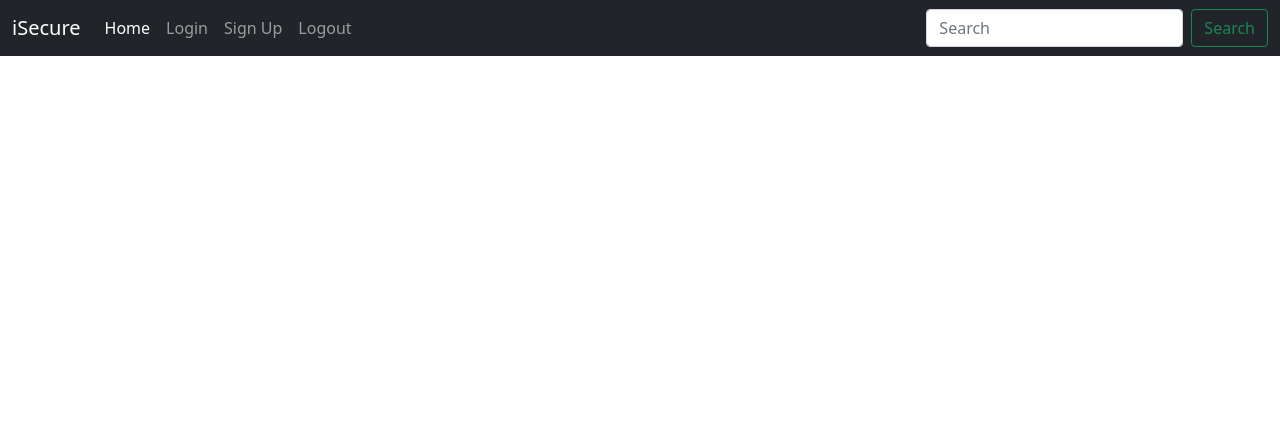
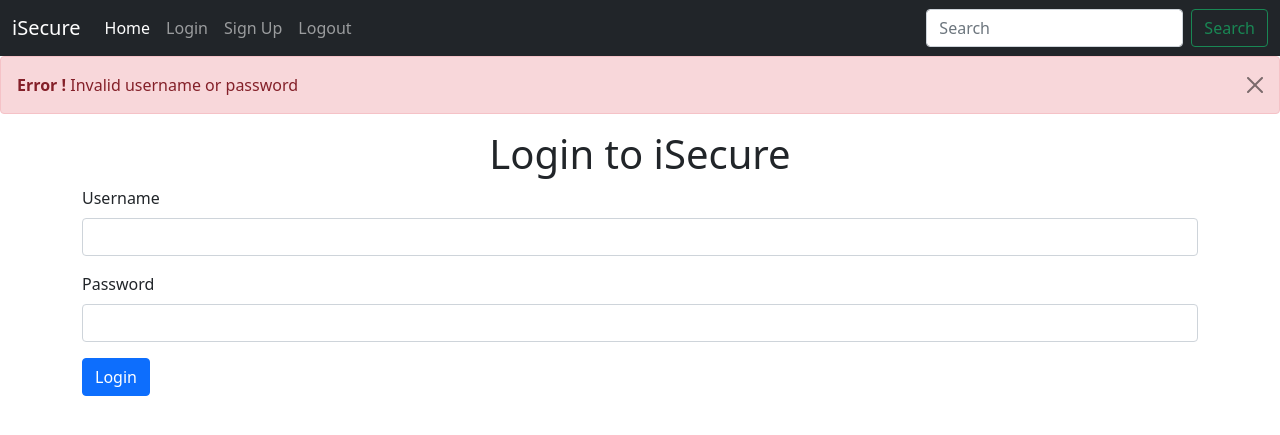
Before and after one commit to SubhanRaj/iSecure, a PHP site: page /login.php in a window 1280 px wide. Shown: the top 435 px of the page. Run offline with PHP 8.4, Linux system fonts and the light colour scheme.

Commit message:
Completed Login form

```diff
--- a/login.php
+++ b/login.php
@@ -1,3 +1,27 @@
+<?PHP
+$login = false;
+$showError = false;
+if ($_SERVER["REQUEST_METHOD"] == "POST") {
+    require 'partials/_dbconnect.php';
+
+    $username = $_POST["username"];
+    $password = $_POST["password"];
+
+    $sql = "SELECT * FROM users WHERE username='$username' AND
+    password='$password'";
+    $result = mysqli_query($conn, $sql);
+
+    $num = mysqli_num_rows($result);
+    if ($num == 1) {
+        $login = true;
+
+    }
+    } else {
+        $showError = "Invalid username or password";
+    }
+
+?>
+
 <!doctype html>
 <html lang="en">
 
@@ -14,6 +38,44 @@
 
 <body>
     <?php require 'partials/_nav.php'; ?>
+    <?PHP
+    if ($login) {
+        echo '<div class="alert alert-success alert-dismissible fade show" role="alert">
+        <strong>Success!</strong> You are logged in.
+        <button type="button" class="btn-close" data-bs-dismiss="alert" aria-label="Close"></button>
+    </div>';
+    }
+    if ($showError) {
+        echo '<div class="alert alert-danger alert-dismissible fade show" role="alert">
+          <strong>Error !</strong> ' . $showError.'
+        <button type="button" class="btn-close" data-bs-dismiss="alert" aria-label="Close"></button>
+    </div>';
+    }
+
+    ?>
+    <div class="container">
+
+        <h1 class="text-center mt-3">Login to iSecure</h1>
+
+        <!-- Signup Form -->
+
+        <form action="/iSecure/login.php" method="POST">
+            <div class="mb-3">
+                <label for="username" class="form-label">Username</label>
+                <input type="text" class="form-control" id="username" name="username" aria-describedby="emailHelp">
+
+            </div>
+            <div class="mb-3">
+                <label for="password" class="form-label">Password</label>
+                <input type="password" class="form-control" id="password" name="password">
+            </div>
+
+            <button type="submit" class="btn btn-primary">Login</button>
+        </form>
+    </div>
+
+
+    </div>
 
 
     <!-- Bootstrap Bundle with Popper -->
```
